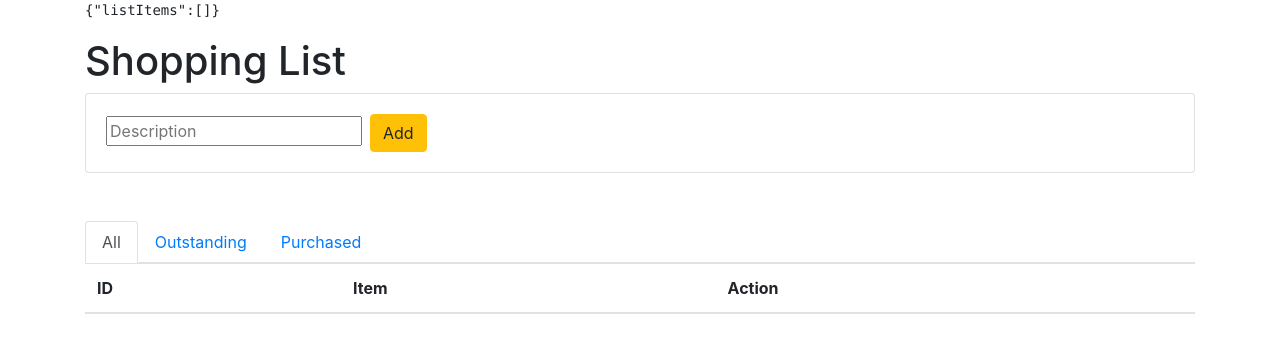
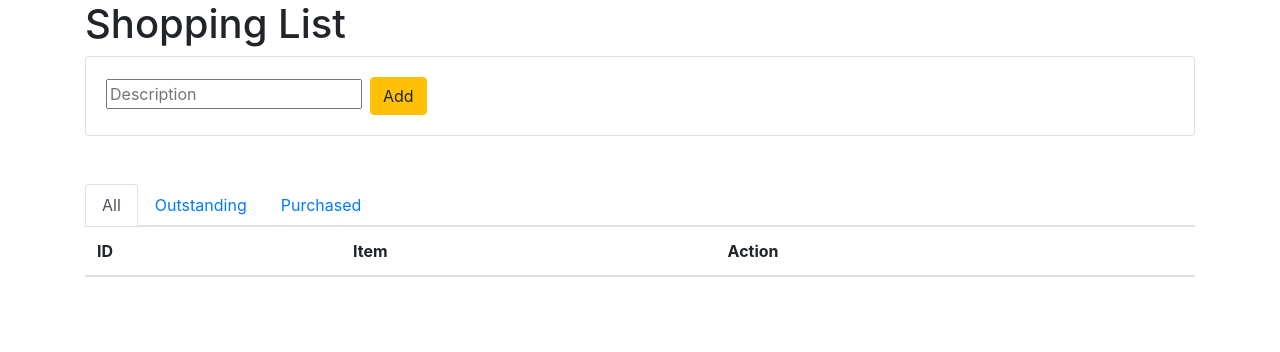
Before and after one commit to deltadesign/redux-shop-list, a React (Create React App) app: page / in a window 1280 px wide. Shown: the top 352 px of the page. Built offline with nearby package versions, Linux system fonts and the light colour scheme.

Commit message:
style change

```diff
--- a/src/App.js
+++ b/src/App.js
@@ -71,7 +71,7 @@ class App extends React.Component {
   return (
      <>
       <Container>
-        <pre>{JSON.stringify(this.state)}</pre>
+        {/* <pre>{JSON.stringify(this.state)}</pre> */}
 
         <h1>Shopping List</h1>
 
```
